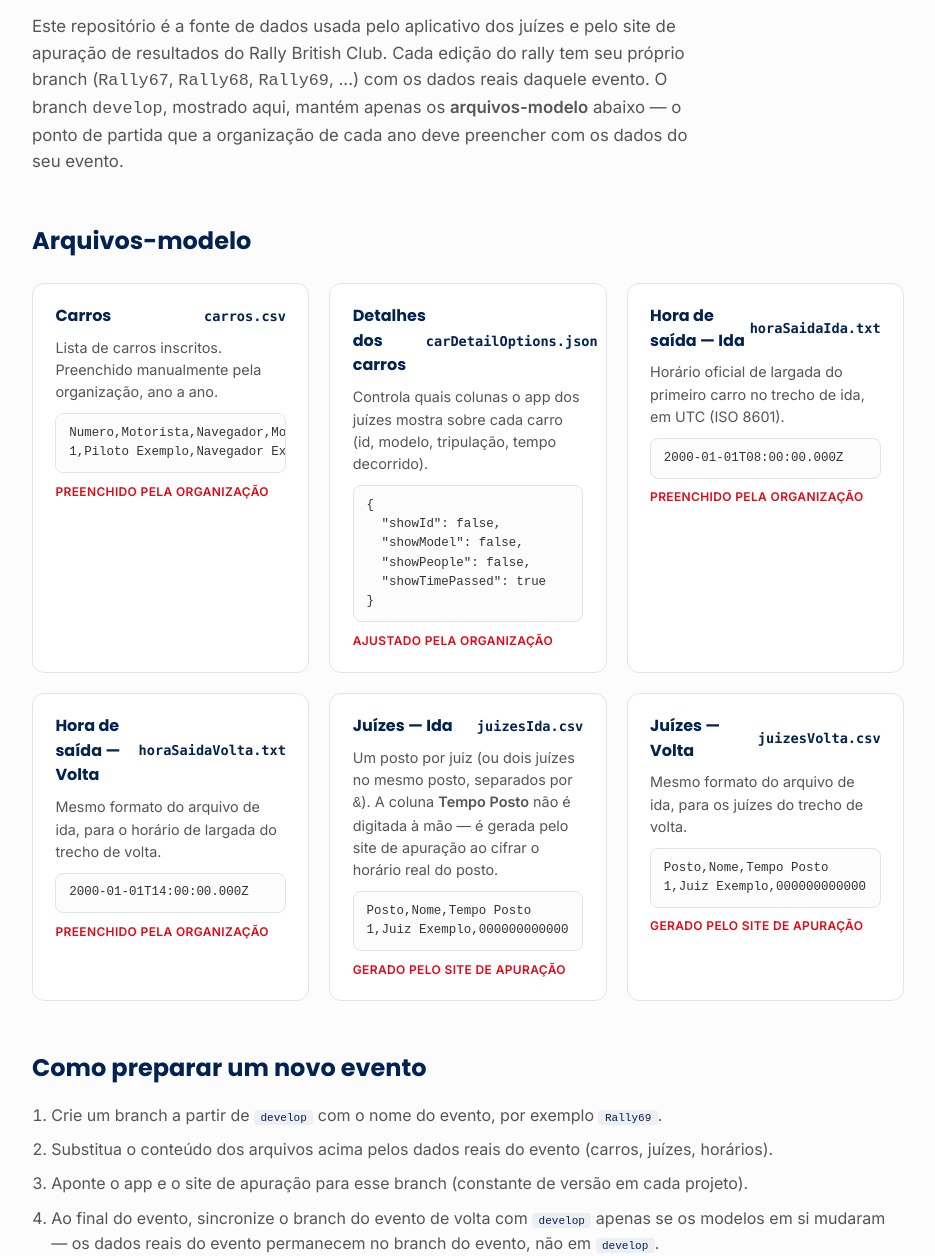
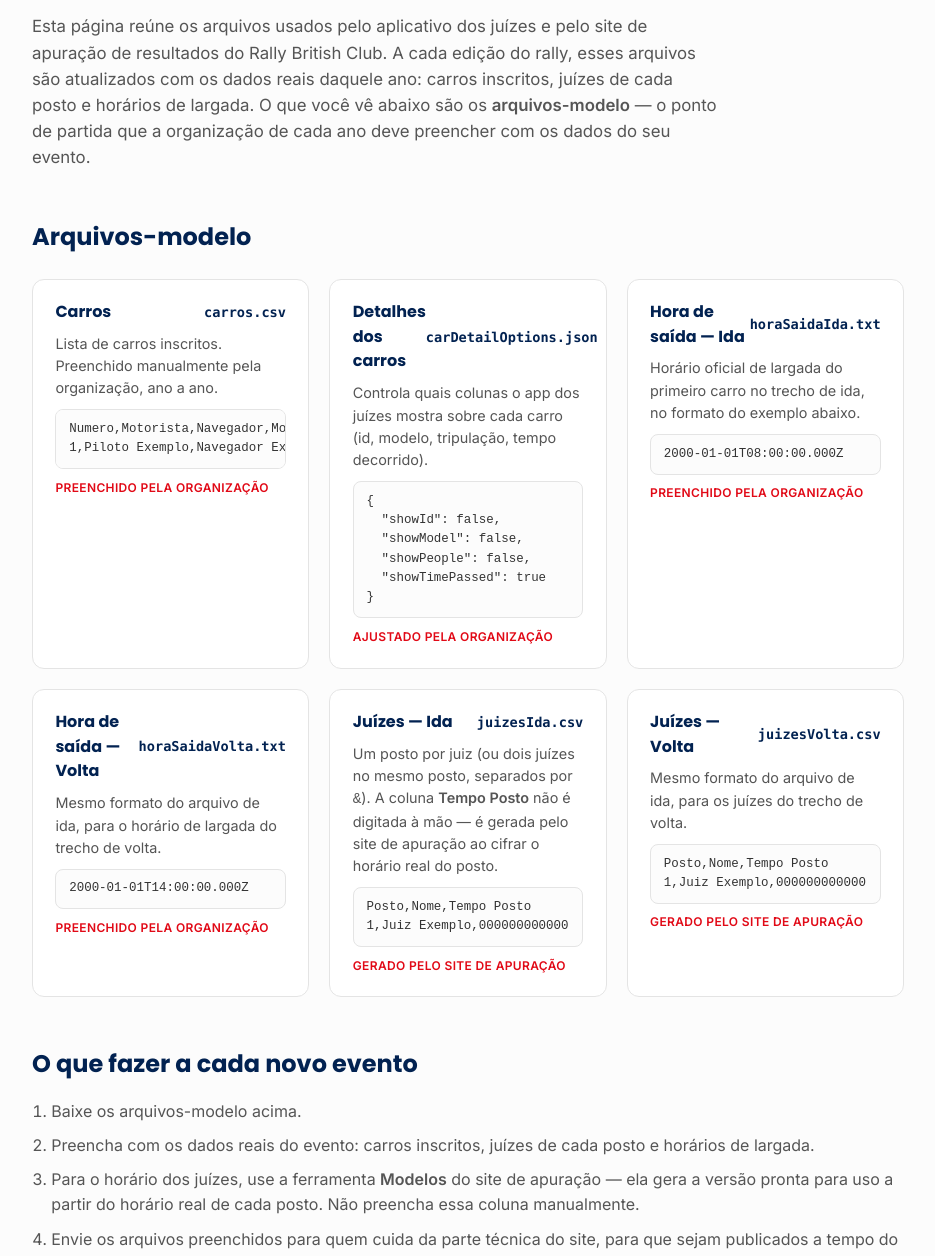
Before and after one commit to felipefreitassilva/RallyBritishClubAPI, a plain HTML site: page index.html in a window 1280 px wide. Shown: the part 200-1456 px from the top of the page, without its empty margins (172-1107 px from the left). Drawn offline with Linux system fonts and the light colour scheme.

Commit message:
docs(index): plain-language copy for organizers, add favicon
Move the git branch/publishing workflow out of index.html and into
README.md instead -- index.html is aimed at whoever organizes the
next event, who doesn't need to know about branches. README stays
technical, for whoever administers this repo.

Add the club crest (already used as the Web app's favicon) as this
page's favicon too.

```diff
--- a/index.html
+++ b/index.html
@@ -4,6 +4,7 @@
 <meta charset="UTF-8">
 <meta name="viewport" content="width=device-width, initial-scale=1.0">
 <title>Rally British Club — Modelos de Dados</title>
+<link rel="icon" href="favicon.png" type="image/png">
 <link rel="preconnect" href="https://fonts.googleapis.com">
 <link rel="preconnect" href="https://fonts.gstatic.com" crossorigin>
 <link href="https://fonts.googleapis.com/css2?family=Inter:wght@400;500;600&family=Poppins:wght@600;700&display=swap" rel="stylesheet">
@@ -199,7 +200,7 @@
 <header class="top">
   <div class="brand">BRITISH CLUB <span>RALLY</span></div>
   <nav>
-    <a href="README.md">Repositório</a>
+    <a href="README.md">Detalhes técnicos</a>
     <a href="privacypolicy.html">Política de Privacidade</a>
     <a href="https://britishclub.com.br/" target="_blank" rel="noopener">britishclub.com.br</a>
   </nav>
@@ -207,15 +208,14 @@
 
 <main>
   <div class="hero">
-    <span class="badge">develop</span>
+    <span class="badge">Modelo</span>
     <h1>Modelos de dados do Rally</h1>
     <p>
-      Este repositório é a fonte de dados usada pelo aplicativo dos juízes e pelo site de apuração
-      de resultados do Rally British Club. Cada edição do rally tem seu próprio branch
-      (<code>Rally67</code>, <code>Rally68</code>, <code>Rally69</code>, ...) com os dados reais
-      daquele evento. O branch <code>develop</code>, mostrado aqui, mantém apenas os
-      <strong>arquivos-modelo</strong> abaixo — o ponto de partida que a organização de cada ano
-      deve preencher com os dados do seu evento.
+      Esta página reúne os arquivos usados pelo aplicativo dos juízes e pelo site de apuração de
+      resultados do Rally British Club. A cada edição do rally, esses arquivos são atualizados com
+      os dados reais daquele ano: carros inscritos, juízes de cada posto e horários de largada.
+      O que você vê abaixo são os <strong>arquivos-modelo</strong> — o ponto de partida que a
+      organização de cada ano deve preencher com os dados do seu evento.
     </p>
   </div>
 
@@ -245,7 +245,7 @@
 
       <div class="card">
         <h3>Hora de saída — Ida <code>horaSaidaIda.txt</code></h3>
-        <p>Horário oficial de largada do primeiro carro no trecho de ida, em UTC (ISO&nbsp;8601).</p>
+        <p>Horário oficial de largada do primeiro carro no trecho de ida, no formato do exemplo abaixo.</p>
         <pre>2000-01-01T08:00:00.000Z</pre>
         <span class="who">Preenchido pela organização</span>
       </div>
@@ -281,18 +281,17 @@
   </section>
 
   <section>
-    <h2>Como preparar um novo evento</h2>
+    <h2>O que fazer a cada novo evento</h2>
     <ol class="steps">
-      <li>Crie um branch a partir de <code>develop</code> com o nome do evento, por exemplo <code>Rally69</code>.</li>
-      <li>Substitua o conteúdo dos arquivos acima pelos dados reais do evento (carros, juízes, horários).</li>
-      <li>Aponte o app e o site de apuração para esse branch (constante de versão em cada projeto).</li>
-      <li>Ao final do evento, sincronize o branch do evento de volta com <code>develop</code> apenas se os modelos em si mudaram — os dados reais do evento permanecem no branch do evento, não em <code>develop</code>.</li>
+      <li>Baixe os arquivos-modelo acima.</li>
+      <li>Preencha com os dados reais do evento: carros inscritos, juízes de cada posto e horários de largada.</li>
+      <li>
+        Para o horário dos juízes, use a ferramenta <strong>Modelos</strong> do site de apuração —
+        ela gera a versão pronta para uso a partir do horário real de cada posto. Não preencha essa
+        coluna manualmente.
+      </li>
+      <li>Envie os arquivos preenchidos para quem cuida da parte técnica do site, para que sejam publicados a tempo do evento.</li>
     </ol>
-    <p class="note">
-      A cifra usada em <strong>Tempo Posto</strong> é uma simples troca de caracteres (ver
-      <code>cipherDates.py</code> e <code>config/ciphers.ts</code> no app dos juízes) — não edite
-      essa coluna manualmente.
-    </p>
   </section>
 </main>
 
```
Also changed, not shown: README.md, favicon.png (added).
